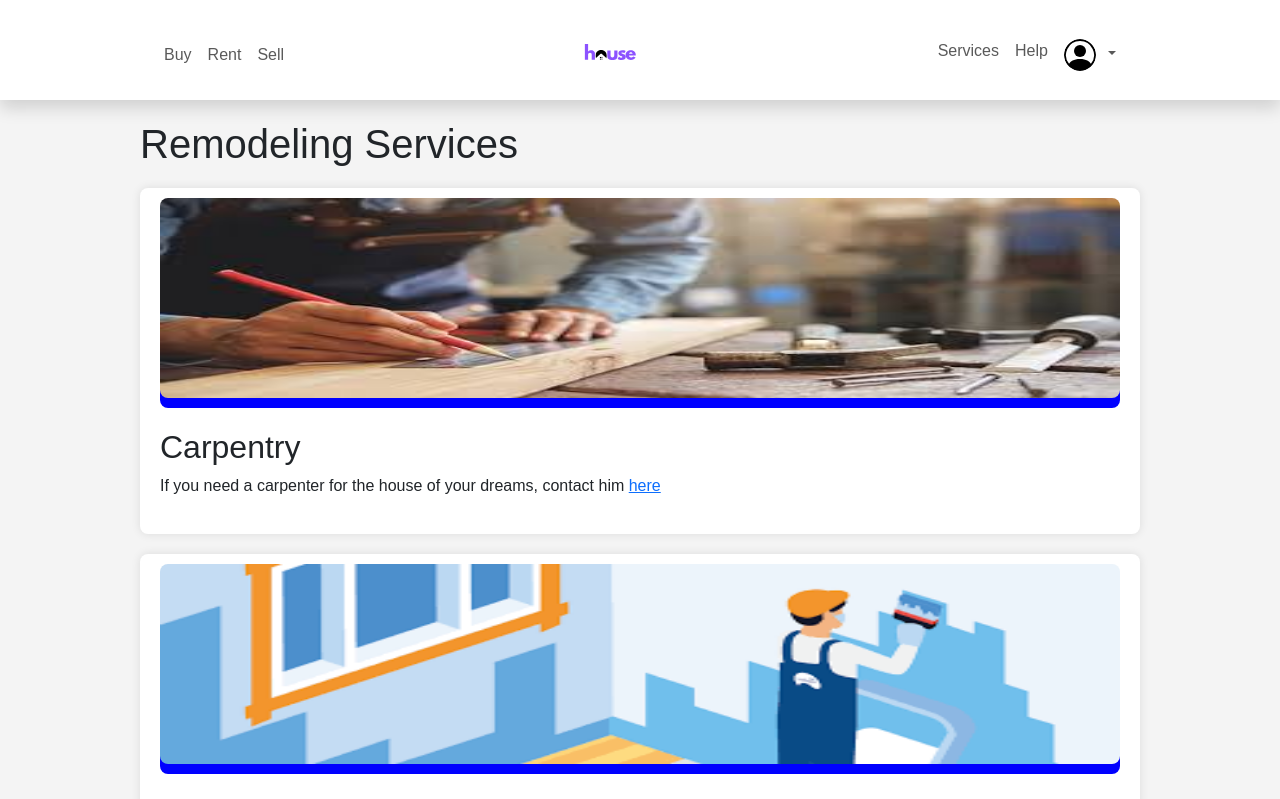
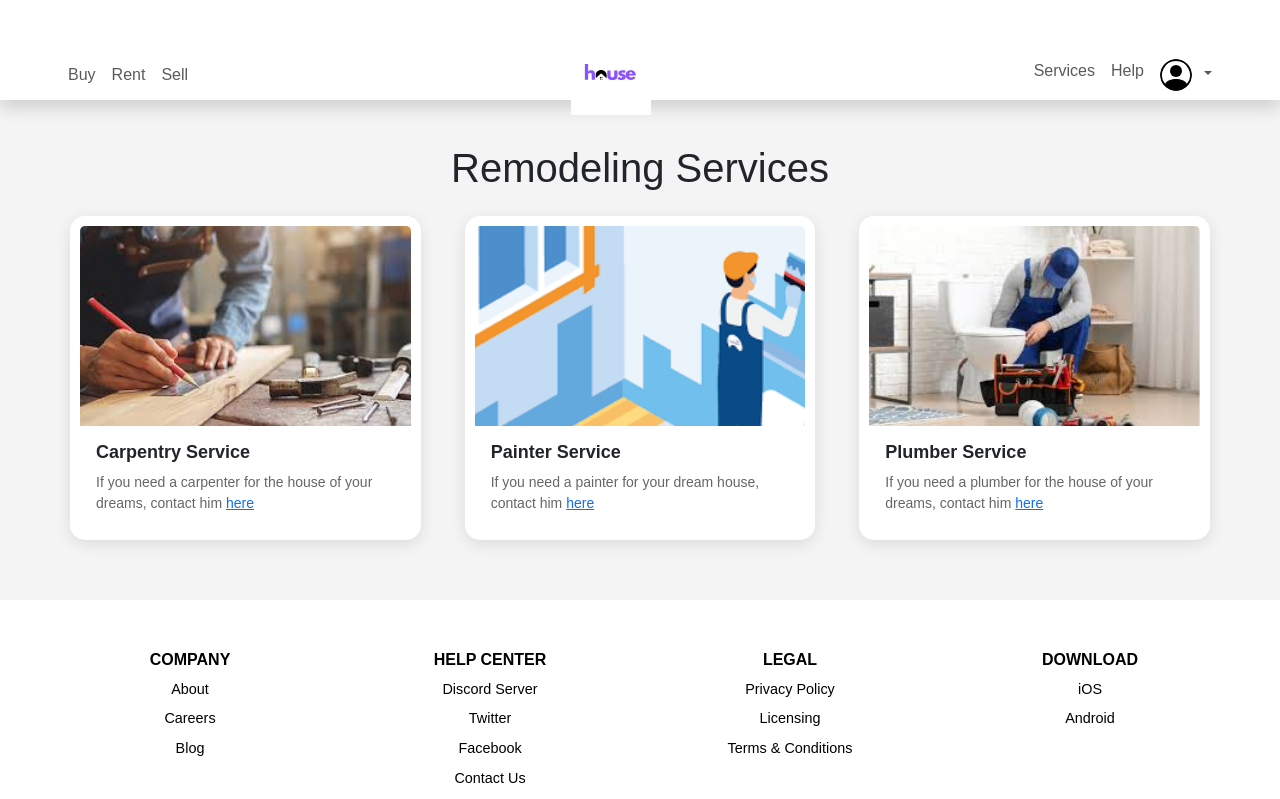
Before and after one commit to CesarErnestoPerezGomez/Prototype, a React (Create React App) app in the folder house-catalog/: page /services in a window 1280 px wide. Shown: the top 799 px of the page. Built offline with nearby package versions, Linux system fonts and the light colour scheme.

Commit message:
ajustes en services

```diff
--- a/house-catalog/src/components/page4.jsx
+++ b/house-catalog/src/components/page4.jsx
@@ -3,6 +3,7 @@ import 'bootstrap/dist/css/bootstrap.min.css';
 import '../css/stylePg4.css';
 import Navbar from '../components/Navbar'; // Assuming Navbar component is created
 import Footer2 from '../components/Footer2'; // Assuming Footer2 component is created
+import CustomFooter from './Footer';
 
 function Services() {
   return (
@@ -10,40 +11,44 @@ function Services() {
       <Navbar />
 
       <div className="container">
-        <h1>Remodeling Services</h1>
-
-        <div className="service">
-          <div className="image-placeholder">
-            <img src="/pics/carpintero.jpeg" alt="Carpentry Service" className="image1" />
-          </div>
-          <h2>Carpentry</h2>
-          <p>
+        <h1 className="text-center my-4">Remodeling Services</h1>
+        <div className="row">
+          <div className="col-md-4">
+            <div className="card">
+              <img src="/pics/carpintero.jpeg" alt="Carpentry Service" className="card-img-top" />
+              <div className="card-body">
+                <h2 className="card-title">Carpentry Service</h2>
+                <p className="card-text">
                   If you need a carpenter for the house of your dreams, contact him{' '}
                   <a href="https://carpinteriasenmexico.com/jalisco/" target="_blank" rel="noopener noreferrer">
                     here
                   </a>
                 </p>
               </div>
+            </div>
+          </div>
 
-        <div className="service">
-          <div className="image-placeholder">
-            <img src="/pics/pintor.png" alt="Painting Service" className="image2" />
-          </div>
-          <h2>Painter</h2>
-          <p>
+          <div className="col-md-4">
+            <div className="card">
+              <img src="/pics/pintor.png" alt="Painting Service" className="card-img-top" />
+              <div className="card-body">
+                <h2 className="card-title">Painter Service</h2>
+                <p className="card-text">
                   If you need a painter for your dream house, contact him{' '}
                   <a href="https://www.cronoshare.com.mx/servicios/pintores" target="_blank" rel="noopener noreferrer">
                     here
                   </a>
                 </p>
               </div>
+            </div>
+          </div>
 
-        <div className="service">
-          <div className="image-placeholder">
-            <img src="/pics/plomero.jpeg" alt="Plumbing Service" className="image3" />
-          </div>
-          <h2>Plumber</h2>
-          <p>
+          <div className="col-md-4">
+            <div className="card">
+              <img src="/pics/plomero.jpeg" alt="Plumbing Service" className="card-img-top" />
+              <div className="card-body">
+                <h2 className="card-title">Plumber Service</h2>
+                <p className="card-text">
                   If you need a plumber for the house of your dreams, contact him{' '}
                   <a href="https://www.fontaneriasantacruz.com.mx/" target="_blank" rel="noopener noreferrer">
                     here
@@ -51,8 +56,11 @@ function Services() {
                 </p>
               </div>
             </div>
+          </div>
+        </div>
+      </div>
 
-      <Footer2 />
+      <CustomFooter />
     </>
   );
 }
--- a/house-catalog/src/css/stylePg4.css
+++ b/house-catalog/src/css/stylePg4.css
@@ -6,10 +6,10 @@ body {
 }
 
 .container {
-    width: 80%;
+    max-width: 1200px;
     margin: auto;
-    overflow: hidden;
-}
+    padding: 20px;
+  }
 
 .service {
     background: #fff;
@@ -22,7 +22,6 @@ body {
 .image-placeholder {
     width: 100%;
     height: 200px;
-    background-color: blue;
     color: #333;
     display: flex;
     align-items: center;
@@ -36,22 +35,19 @@ body {
     margin-top: 0;
 }
 .image1 {
-    width: 100%;
+    width: 80%;
     height: 200px;
     border-radius: 8px; /* Para esquinas redondeadas */
-    margin-bottom: 20px;
 }
 .image2 {
     width: 100%;
     height: 200px;
     border-radius: 8px; /* Para esquinas redondeadas */
-    margin-bottom: 20px;
 }
 .image3 {
     width: 100%;
     height: 200px;
     border-radius: 8px; /* Para esquinas redondeadas */
-    margin-bottom: 20px;
 }
 
 
@@ -75,7 +71,6 @@ body {
 }
 
 .house-image {
-    background-color: blue;
     width: 100%;
     height: 200px;
     display: flex;
```
Also changed, not shown: house-catalog/public/pics/shutterstock_578729953_720x.jpg.webp (added). Lines whose indentation alone changed are shown as unchanged.
